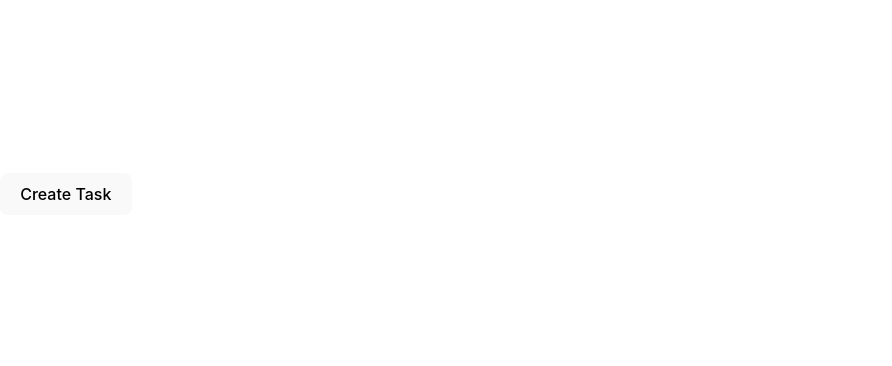
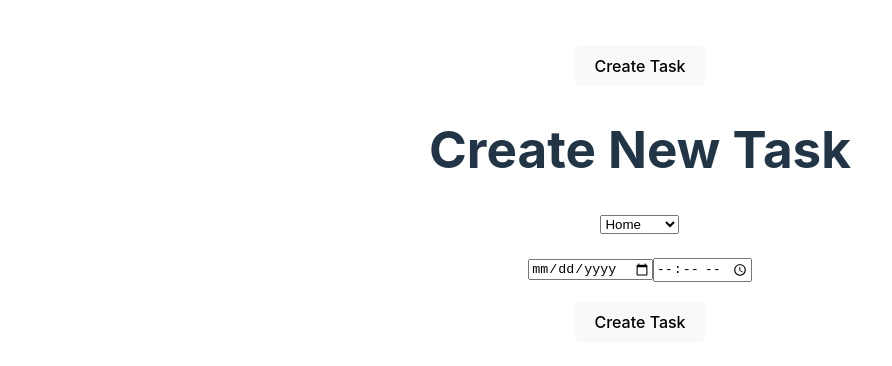
Before and after one commit to kworlanyo/Task-App, a React (Vite) app: page / in a window 1280 px wide. Shown: the part 206-572 px from the top of the page, without its empty margins (0-892 px from the left). Built offline with nearby package versions, Linux system fonts and the light colour scheme.

Commit message:
Worlanyo created the TaskCategories and TaskScheduleTime Components

```diff
--- a/src/App.jsx
+++ b/src/App.jsx
@@ -1,17 +1,12 @@
-// import { useState } from "react";
 import Button from "./components/Button";
+import Form from "./components/Form";
+import "./App.css";
 
 function App() {
-  // const date = new Date().toLocaleDateString();
-  // const [newDate, setNewDate] = useState("");
-  // console.log(date);
   return (
     <>
-      {/* <h1>{date}</h1>
-      <input type="date" name="" id="" value={newDate} onChange={(e) => setNewDate(e.target.value)} />
-      <input type="time" name="" id="" />
-      <h2>{newDate}</h2> */}
       <Button />
+      <Form />
     </>
   );
 }
--- a/src/components/Form.jsx
+++ b/src/components/Form.jsx
@@ -1,6 +1,6 @@
 import TaskCategories from "./TaskCategories";
-import TaskDescription from "./TaskDescription";
-import TaskPriority from "./TaskPriority";
+// import TaskDescription from "./TaskDescription"; //* Comment it back in when you finish creating your component😊
+// import TaskPriority from "./TaskPriority"; //* Comment it back in when you finish creating your component😊
 import TaskScheduleTime from "./TaskScheduleTime";
 
 function Form() {
@@ -9,8 +9,8 @@ function Form() {
       <h1>Create New Task</h1>
       <form action="">
         <TaskCategories /> {/* Worla */}
-        <TaskDescription /> {/* Poli */}
-        <TaskPriority /> {/* Poli */}
+        {/* <TaskDescription /> Poli */} {/* //* Comment it back in when you finish creating your component😊 */}
+        {/* <TaskPriority /> Poli */} {/* //* Comment it back in when you finish creating your component😊 */}
         <TaskScheduleTime /> {/* Worla */}
         <button>Create Task</button>
       </form>
--- a/src/components/TaskCategories.jsx
+++ b/src/components/TaskCategories.jsx
@@ -0,0 +1,18 @@
+import { useState } from "react";
+
+function TaskCategories() {
+  const [category, setCategory] = useState("");
+  return (
+    <>
+      <select name="categories" id="" onChange={(e) => setCategory(e.target.value)}>
+        <option value="home">Home</option>
+        <option value="work">Work</option>
+        <option value="hobbies">Hobbies</option>
+        <option value="shopping">Shopping</option>
+      </select>
+      <h2>{category}</h2>
+    </>
+  );
+}
+
+export default TaskCategories;
--- a/src/components/TaskScheduleTime.jsx
+++ b/src/components/TaskScheduleTime.jsx
@@ -0,0 +1,18 @@
+import { useState } from "react";
+
+function TaskScheduleTime() {
+  const [newDate, setNewDate] = useState("");
+  const [newTime, setNewTime] = useState("");
+  // const date = new Date().toLocaleDateString();
+  // console.log(date);
+  return (
+    <>
+      <input type="date" name="date" id="" value={newDate} onChange={(e) => setNewDate(e.target.value)} />
+      <input type="time" name="time" id="" value={newTime} onChange={(e) => setNewTime(e.target.value)} />
+      <h2>{newDate}</h2>
+      <h3>{newTime}</h3>
+    </>
+  );
+}
+
+export default TaskScheduleTime;
```
